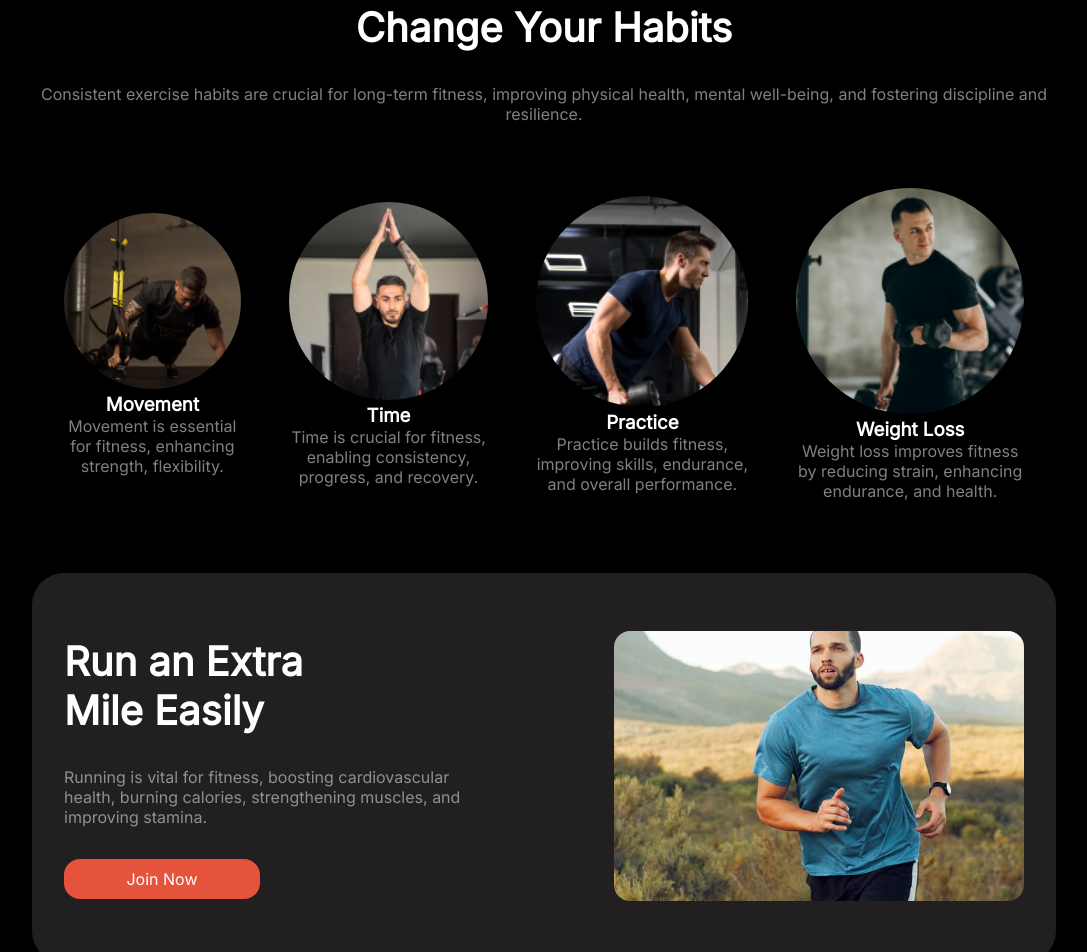
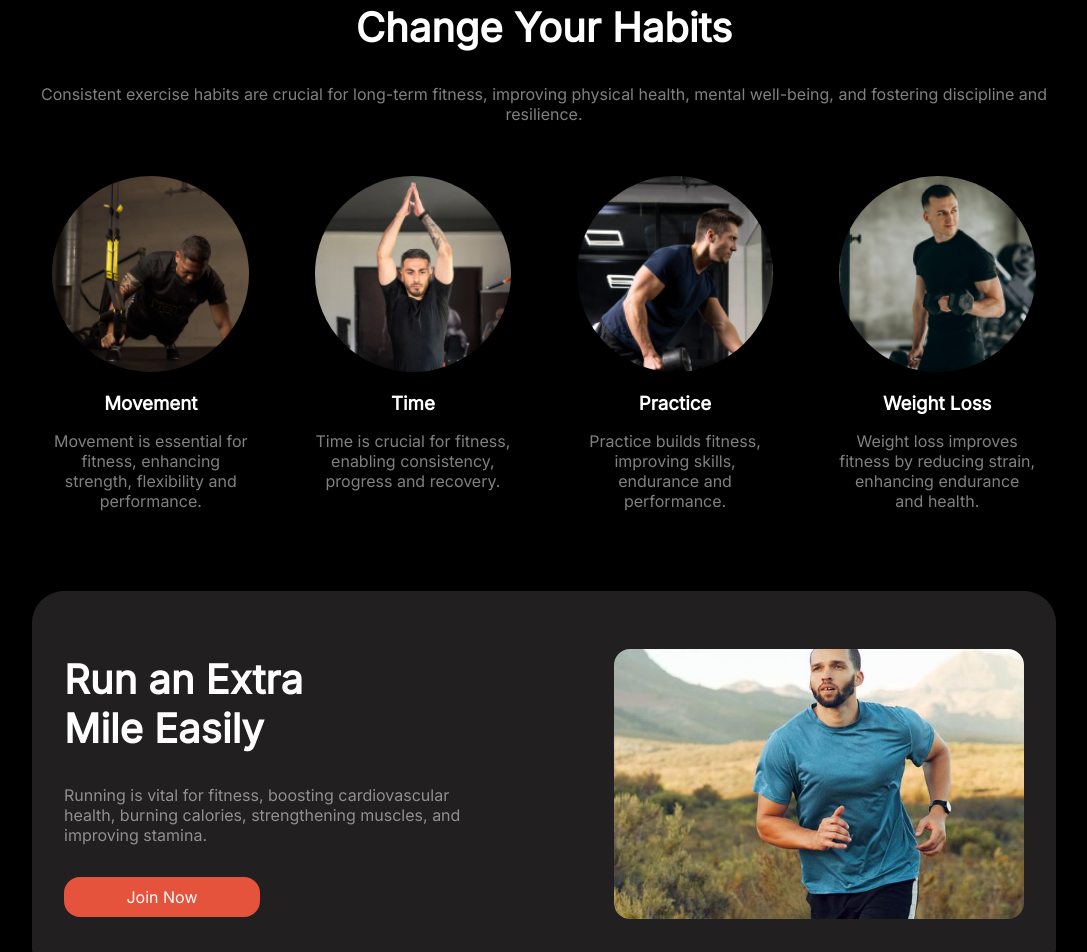
Before and after one commit to bornilshopno/Fitness-Website, a plain HTML site: page index.html in a window 1280 px wide. Shown: the part 750-1702 px from the top of the page, without its empty margins (96-1183 px from the left). Drawn offline with Linux system fonts and the light colour scheme; a web font is replaced by a local one.

Commit message:
final commit

```diff
--- a/Styles/responsive.css
+++ b/Styles/responsive.css
@@ -31,7 +31,9 @@
 
     .habit-card-container{
     flex-direction: column;
-    padding:2rem;
+    }
+    .habit-card p{
+        margin-bottom: 2rem;
     }
 
 /* Run Extra Milage Section */
@@ -51,7 +53,6 @@
     #row2{
     grid-template-columns: repeat(1,1fr);
     }
-
 
 /* BMI Calculator Section */
     .bmi-calculation{
@@ -87,7 +88,8 @@
 /* CSS for Tablet type device */
 @media screen and (min-width:577px) and (max-width:992px){
     *{margin:0 0;}
-  /*Nav Section*/
+
+/*Header Section*/
     .navbar{
         display:none
     }
@@ -102,6 +104,7 @@
     .banner{
         grid-template-columns: repeat(1,1fr);
         gap:0%;}
+
 /* Habit Section */
     .habit-card-container{
         flex-wrap:wrap;
@@ -111,7 +114,10 @@
         width:46%;
         margin-bottom:5rem;
     }
-
+    .habit-card p{
+        padding:1.5rem 0;
+    }
+/* Run Extra Milage Section */
     .run-extra-milage-container{
         flex-direction: column;
         gap:5%;
@@ -144,12 +150,26 @@
          grid-template-columns: repeat(2,1fr);
     }
 
+/* Team Section */
+    .trainer-container{
+     grid-template-columns: repeat(2,1fr);
+     }
+
 /* Footer Section */
     .footer-container{
       flex-direction: column;
     }
     .footer-links{
         width:100%;
-
     }
 }
+
+@media screen and (min-width:993px) {
+    .habit-card{
+        text-align:center;
+        width:20%
+    }
+    .habit-card p{
+        height:100px
+    }
+}
--- a/Styles/style.css
+++ b/Styles/style.css
@@ -5,8 +5,6 @@
     padding:0;
     color:white;
 }
-
-
 
 /* Shared Styles */
 img{
@@ -34,7 +32,6 @@ h2{
 header,.banner, .habit, .run-extra-milage,.must-avoid, .team-section,.training-exercise, footer{
     margin:2.5rem auto 0 auto;
     width:80%;
-
 }
 
 .btn-primary{
@@ -45,7 +42,6 @@ header,.banner, .habit, .run-extra-milage,.must-avoid, .team-section,.training-e
     padding:.5rem 1rem;
     width:10rem;
     text-align: center;
-
 }
 
 body{
@@ -83,7 +79,6 @@ nav li{
 nav a{
     text-decoration: none;
     border:none;
-
 }
 
 /* Banner Section */
@@ -114,7 +109,6 @@ nav a{
 .banner-buttons{
     margin:2rem auto;
     width:25rem;
-
 }
 
 .btn-secondary{
@@ -125,7 +119,6 @@ nav a{
     padding:.5rem 1rem;
     width:10rem;
     border:2px solid white;
-
 }
 
 .banner-part1, .banner-part2{
@@ -180,15 +173,19 @@ text-align:center;}
 }
 
 .habit-card-container{
-    gap:3rem;
-    padding:2rem;
+    gap:5%;
+    padding:2%;
 }
+.habit-card h3{
+    padding:1rem 0;
+}
+
 .habit-card{
     text-align:center;
 }
+
 .habit-container img{
     border-radius:50%;
-    /* padding:1rem; */
 }
 
 /* Run Extra Milage Section */
@@ -216,6 +213,7 @@ flex:0.45;
 .run-content .btn-primary{
     margin:2rem 0;
 }
+
 /* Training and Excercise Section */
 
 .training-exercise h2{
@@ -281,7 +279,6 @@ flex:0.45;
     grid-template-columns: 1.25fr .75fr 1fr;
 }
 
-
 /* BMI Calculator Section */
 .bmi-calc p{
     text-align: center;
@@ -344,10 +341,6 @@ input::placeholder
     margin-top:1.5rem;
 }
 
-/* .activity-factor{
-    column-span:2fr;
-} */
-
 /* Must Avoid Section */
 
 .must-avoid-container>p{
@@ -356,7 +349,6 @@ input::placeholder
 }
 .bad-habit-cards{
     position:relative;
-
 }
 .bad-habit-cards img{
     border-radius: 10px;
@@ -411,6 +403,7 @@ input::placeholder
     border-radius:2rem;
     background-color: rgb(33, 31, 31);
 }
+
 /* Footer Section */
 
 footer{
--- a/index.html
+++ b/index.html
@@ -4,6 +4,7 @@
     <meta charset="UTF-8">
     <meta name="viewport" content="width=device-width, initial-scale=1.0">
     <title>Fitness</title>
+    <link rel="shortcut icon" href="./images/fav_icon.png" type="image/x-icon">
     <link rel="stylesheet" href="https://cdnjs.cloudflare.com/ajax/libs/font-awesome/6.6.0/css/all.min.css">
    <link rel="stylesheet" href="https://fonts.cdnfonts.com/css/miama">
     <link rel="stylesheet" href="./Styles/style.css">
@@ -11,8 +12,8 @@
 
 </head>
 <body>
+<!--Header Section-->
     <header>
-        <!--Header Section-->
         <nav class="flex">
             <div class="logo">
                 <p class="brand-name">Fitness</p>
@@ -27,20 +28,17 @@
             <div class="ham-burger">
                 <i class="fa-solid fa-bars"></i>
             </div>
-
-
         </nav>
     </header>
 
 <!-- Banner Section -->
     <section class="banner">
-
     <div class="banner-part1">
         <h1 class="brand">Get Body in <span class="specialfont">shape</span> & stay healthy</h1>
         <p class="desc">A huge selection of health and fitness content, healthy recipes and transformation stories to help you get fit and stay fit!</p>
         <div class="banner-buttons flex"> <button class="btn-primary">Join Club Now</button>
-            <button class="btn-secondary">Download App</button></div>
-
+            <button class="btn-secondary">Download App</button>
+        </div>
     </div>
     <div class="banner-part2">
         <div class="banner-image">
@@ -51,7 +49,6 @@
             <div class="video-content">
                 <h3>350+</h3>
                 <p class="desc">Video Tutorial</p></div>
-
         </div>
         <div class="workout-vedio">
             <h2>500+</h2>
@@ -61,9 +58,7 @@
     </section>
 
 <!-- Habit Section -->
-
 <section class="habit">
-
     <div class="habit-container">
         <h2>Change Your Habits</h2>
         <p class="desc">Consistent exercise habits are crucial for long-term fitness, improving physical health, mental well-being, and fostering discipline and resilience.</p>
@@ -74,28 +69,28 @@
                 <img src="./images/movement.png" alt="">
                 </div>
                 <h3>Movement</h3>
-                    <p class="desc">Movement is essential for fitness, enhancing strength, flexibility.</p>
+                <p class="desc">Movement is essential for fitness, enhancing strength, flexibility and performance.</p>
                 </div>
                 <div class="habit-card">
                     <div class="img">
                     <img src="./images/time.png" alt="">
                     </div>
                     <h3>Time</h3>
-                    <p class="desc">Time is crucial for fitness, enabling consistency, progress, and recovery.</p>
+                    <p class="desc">Time is crucial for fitness, enabling consistency, progress and recovery.</p>
                 </div>
                 <div class="habit-card">
                     <div class="img">
                     <img src="./images/practice.png" alt="">
                     </div>
                     <h3>Practice</h3>
-                    <p class="desc">Practice builds fitness, improving skills, endurance, and overall performance.</p>
+                    <p class="desc">Practice builds fitness, improving skills, endurance and performance.</p>
                 </div>
                 <div class="habit-card">
                     <div class="img">
                     <img src="./images/weightloss.png" alt="">
                     </div>
                     <h3>Weight Loss</h3>
-                    <p class="desc">Weight loss improves fitness by reducing strain, enhancing endurance, and health.</p>
+                    <p class="desc">Weight loss improves fitness by reducing strain, enhancing endurance and health.</p>
                 </div>
         </div>
 </section>
@@ -113,7 +108,6 @@
             <img src="./images/run.jpg" alt="">
         </div>
     </div>
-
  </section>
 
  <!-- Training and Excercise Section -->
@@ -150,9 +144,7 @@
                     <p class="training-detail6">Leg Press: Works the <br>quadriceps and glut</p>
                 </div>
             </div>
-
         </div>
-
 </section>
 
 <!-- BMI Calculator Section -->
@@ -197,8 +189,6 @@
                     <input type="submit" value="Calculate" class="btn-primary">
                     <input type="reset" value="Fill Up Again" class="btn-secondary">
                    </div>
-
-
                 </form>
             </div>
         </div>
@@ -239,7 +229,7 @@
     </div>
  </section>
 
- <!-- Team -->
+ <!-- Team Section-->
   <section class="team-section">
     <div class="team-container">
      <h2>Meet Our Team</h2>
@@ -292,9 +282,7 @@
     </div>
   </section>
 
-
   <!-- Footer Section -->
-
   <footer>
     <div class="footer-container flex">
         <div class="footer-logo">
@@ -324,7 +312,6 @@
             </div>
         </div>
     </div>
-
     <hr>
     <p class="copyright-text"><small>All right reserved @Fitness 2024</small></p>
   </footer>
```
Also changed, not shown: images/fav_icon.png (added). Lines whose indentation alone changed are shown as unchanged.
